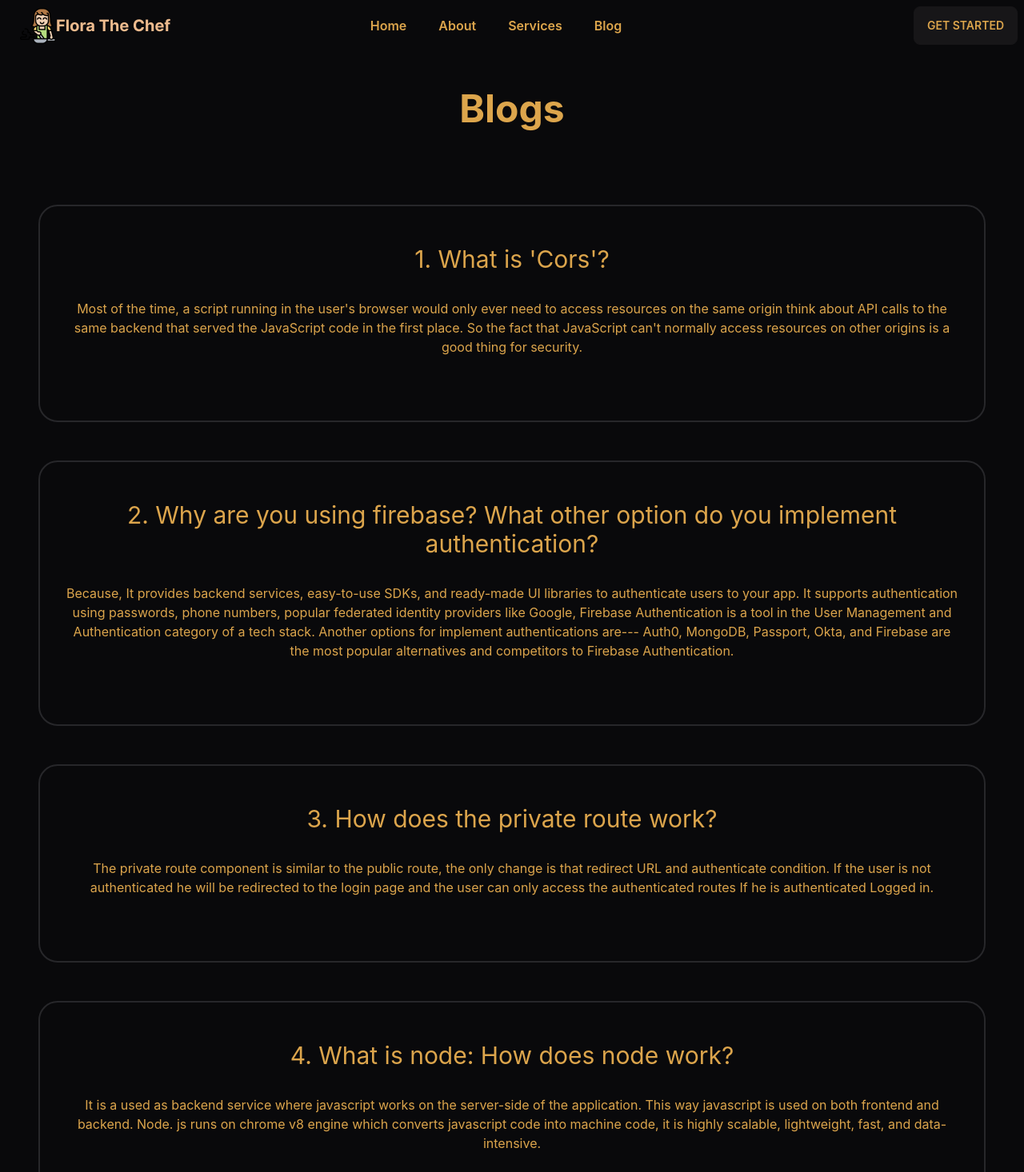
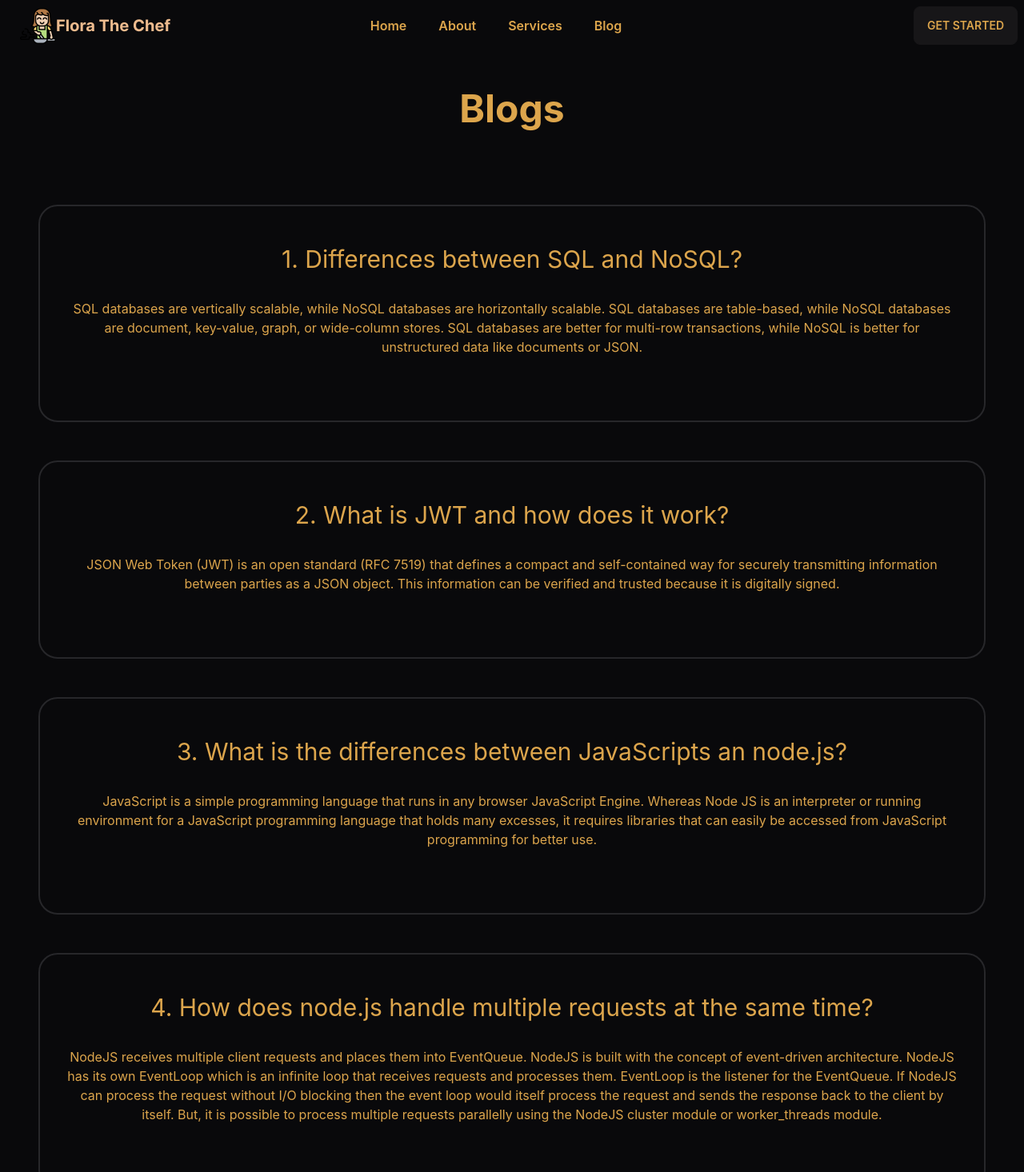
Before and after one commit to Upoma218/service-review-client-side, a React (Create React App) app: page /blog in a window 1280 px wide. Shown: the top 1466 px of the page at 80% size. Built offline with nearby package versions, Linux system fonts and the light colour scheme.

Commit message:
Questions and answers has addd in the blog page

```diff
--- a/src/Pages/About/About.js
+++ b/src/Pages/About/About.js
@@ -5,10 +5,10 @@ const About = () => {
     return (
         <div className="card lg:card-side bg-base-100 shadow-xl max-w-screen-xl mx-auto mt-24">
             <figure><img src={logo} alt="Album" /></figure>
-            <div className="card-body w-1/2 px-20 text-center">
-                <h2 className="card-title">About Me</h2>
+            <div className="card-body lg:w-1/2 md:w-full sm: w-full px-20 text-center">
+                <h2 className="text-center text-3xl font-bold my-6">About Me</h2>
                 <p>I am Flora. I am working as a chef in my own kitchen! I like to provide different kind od services which are relevant with different kind of food, desert, snack etc. I like to take order from various customers! I am working in this sector since 2000. I always try to provide the best quality services for my respected customers! </p>
-                <div className="stats stats-vertical lg:stats-horizontal shadow">
+                <div className="stats stats-vertical lg:stats-horizontal md:w-full sm: w-full shadow">
 
                     <div className="stat">
                         <div className="stat-title">Customers</div>
--- a/src/Pages/Blog/Blog.js
+++ b/src/Pages/Blog/Blog.js
@@ -6,25 +6,24 @@ const Blog = () => {
             <h1 className='text-center text-5xl font-bold p-12'>Blogs</h1>
             <div className='pb-12 pt-12'>
                 <div className=' text-center border-2 border-zinc-800 rounded-3xl mx-12 py-12 mb-12'>
-                    <h1 className='text-3xl my-18' >1. What is 'Cors'?</h1>
-                    <p className=' text-md p-8'>Most of the time, a script running in the user's browser would only ever need to access resources on the same origin think about API calls to the same backend that served the JavaScript code in the first place. So the fact that JavaScript can't normally access resources on other origins is a good thing for security.</p>
+                    <h1 className='text-3xl my-18' >1. Differences between SQL and NoSQL?</h1>
+                    <p className=' text-md p-8'>SQL databases are vertically scalable, while NoSQL databases are horizontally scalable. SQL databases are table-based, while NoSQL databases are document, key-value, graph, or wide-column stores. SQL databases are better for multi-row transactions, while NoSQL is better for unstructured data like documents or JSON.</p>
                 </div>
                 <div className=' text-center border-2 border-zinc-800 rounded-3xl mx-12 py-12 mb-12'>
-                    <h1 className='text-3xl my-18' >2. Why are you using firebase? What other option do you implement authentication?</h1>
+                    <h1 className='text-3xl my-18' >2. What is JWT and how does it work?</h1>
                     <p className=' text-md p-8'>
-                        Because, It provides backend services, easy-to-use SDKs, and ready-made UI libraries to authenticate users to your app. It supports authentication using passwords, phone numbers, popular federated identity providers like Google,
-                        Firebase Authentication is a tool in the User Management and Authentication category of a tech stack.
-
-                        Another options for implement authentications are--- Auth0, MongoDB, Passport, Okta, and Firebase are the most popular alternatives and competitors to Firebase Authentication.
+                        JSON Web Token (JWT) is an open standard (RFC 7519) that defines a compact and self-contained way for securely transmitting information between parties as a JSON object. This information can be verified and trusted because it is digitally signed.
                     </p>
                 </div>
                 <div className=' text-center border-2 border-zinc-800 rounded-3xl mx-12 py-12 mb-12'>
-                    <h1 className='text-3xl my-18' >3. How does the private route work?</h1>
-                    <p className=' text-md p-8'>The private route component is similar to the public route, the only change is that redirect URL and authenticate condition. If the user is not authenticated he will be redirected to the login page and the user can only access the authenticated routes If he is authenticated Logged in.</p>
+                    <h1 className='text-3xl my-18' >3. What is the differences between JavaScripts an node.js?</h1>
+                    <p className=' text-md p-8'>JavaScript is a simple programming language that runs in any browser JavaScript Engine. Whereas Node JS is an interpreter or running environment for a JavaScript programming language that holds many excesses, it requires libraries that can easily be accessed from JavaScript programming for better use.</p>
                 </div>
                 <div className=' text-center border-2 border-zinc-800 rounded-3xl mx-12 py-12 mb-12'>
-                    <h1 className='text-3xl my-18' >4. What is node: How does node work?</h1>
-                    <p className=' text-md p-8'>It is a used as backend service where javascript works on the server-side of the application. This way javascript is used on both frontend and backend. Node. js runs on chrome v8 engine which converts javascript code into machine code, it is highly scalable, lightweight, fast, and data-intensive.</p>
+                    <h1 className='text-3xl my-18' >4. How does node.js handle multiple requests at the same time?</h1>
+                    <p className=' text-md p-8'>NodeJS receives multiple client requests and places them into EventQueue. NodeJS is built with the concept of event-driven architecture. NodeJS has its own EventLoop which is an infinite loop that receives requests and processes them. EventLoop is the listener for the EventQueue.
+
+                        If NodeJS can process the request without I/O blocking then the event loop would itself process the request and sends the response back to the client by itself. But, it is possible to process multiple requests parallelly using the NodeJS cluster module or worker_threads module.</p>
                 </div>
 
             </div>
--- a/src/Pages/HomePage/Banners/Banners.js
+++ b/src/Pages/HomePage/Banners/Banners.js
@@ -11,7 +11,7 @@ const Banners = () => {
                 <div className='w-1/2'>
                     <h1 className="text-5xl font-bold">Welcome To Flora's Kitchen</h1>
                     <p className="py-10">Hey!! Are you hungry?? Feel free to order your favorite dish!! I can provide you the best quality homemade food in a reasonable price!! You can get home delivery within a short time!! You can also book me for any type of party dishes!! So, why late? Just place Your order soon!!</p>
-                    <Link to='/services'><button className="btn glass w-3/5">Order Now!</button></Link>
+                    <Link to='/card'><button className="btn glass w-3/5">Order Now!</button></Link>
                 </div>
             </div>
         </div>
--- a/src/Pages/Services/ServiceDetails/ServiceDetails.js
+++ b/src/Pages/Services/ServiceDetails/ServiceDetails.js
@@ -15,10 +15,10 @@ const ServiceDetails = () => {
                         <figure><img src={img} className="pt-24 px-24 rounded-3xl" alt="" /></figure>
                     </PhotoView>
                 </PhotoProvider>
-                <div className="card-body">
+                <div className="card-body shadow md:w-full sm:w-full ">
                     <h2 className="text-center text-3xl font bold">{title}</h2>
                     <p className='font-semibold text-sm text-center my-6'>Service Fee: {serviceFee}</p>
-                    <p className="text-center px-60 ">{description}</p>
+                    <p className="text-center lg:px-60 ">{description}</p>
                 </div>
             </div>
         </div>
```
